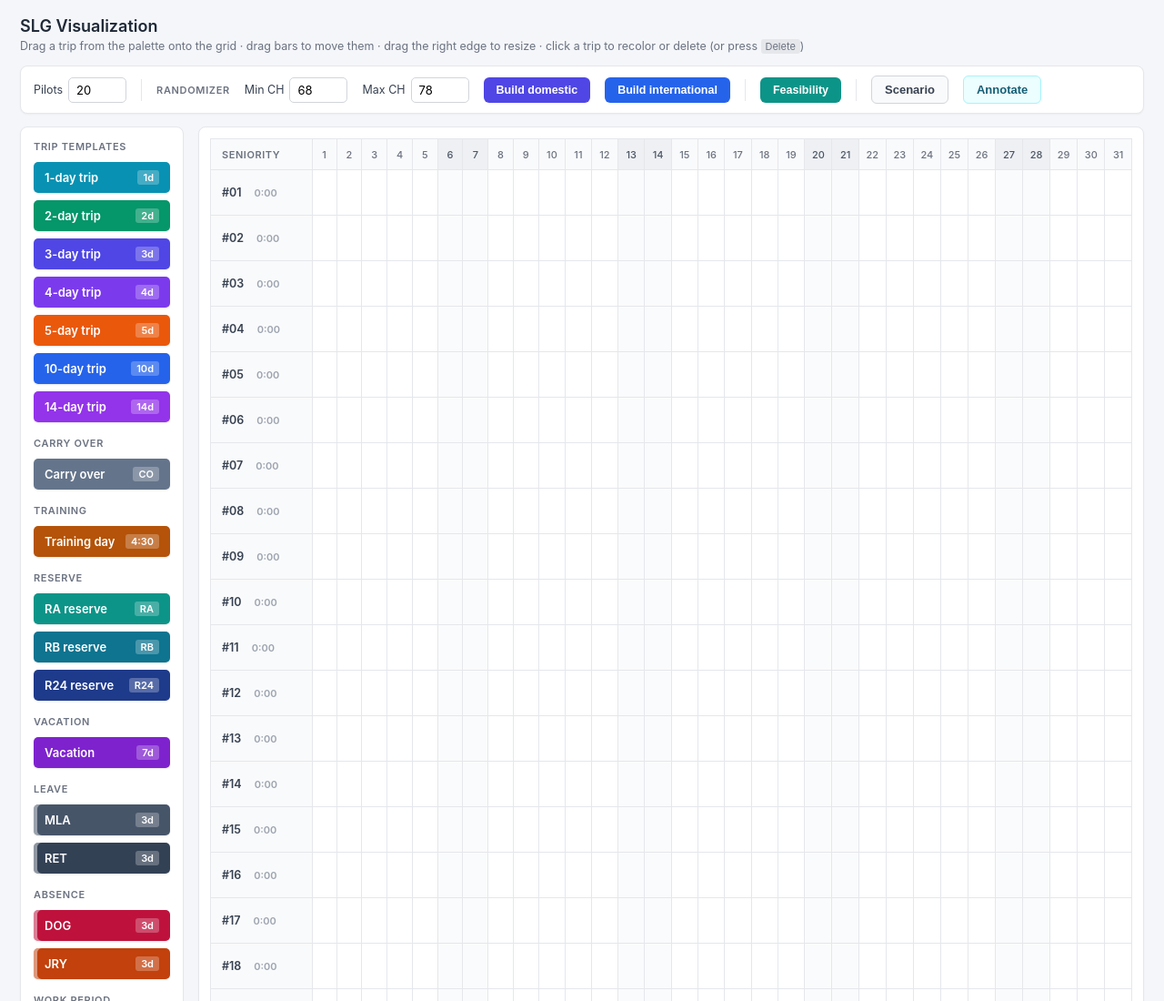
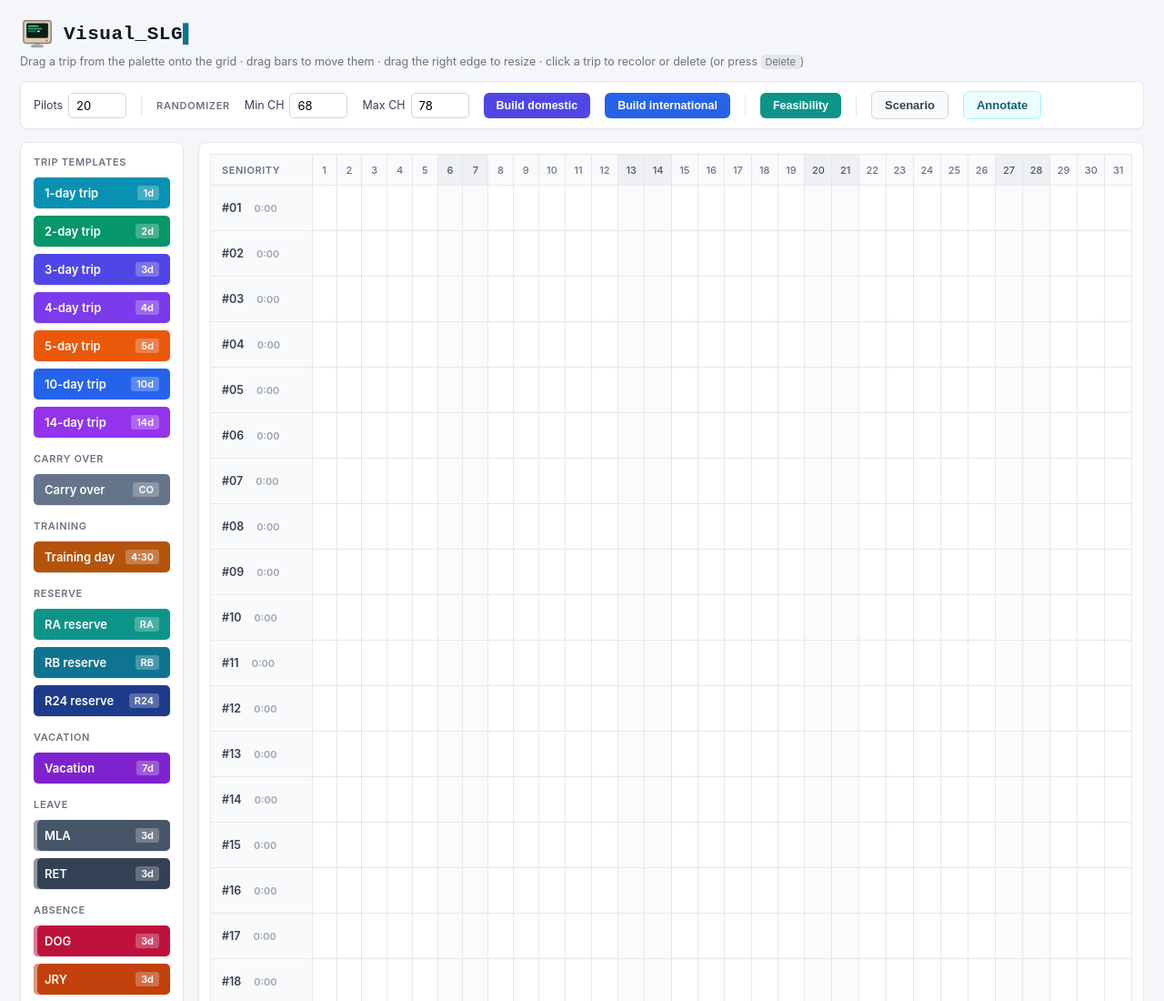
Before and after one commit to JetUpSet/FDX_SLGWG, a website with bundled scripts: page index.html in a window 1280 px wide. Shown: the top 1100 px of the page at 91% size. Built offline with nearby package versions, Linux system fonts and the light colour scheme.

Commit message:
feat: rebrand to Visual_SLG with retro CRT logo
- Rename app/title to Visual_SLG (a wink at Visual Basic)
- Add retro CRT monitor SVG logo, monospace wordmark, blinking cursor

```diff
--- a/index.html
+++ b/index.html
@@ -2,12 +2,25 @@
 <html lang="en">
 <head>
 <meta charset="UTF-8">
-<title>SLG Visualization</title>
+<title>Visual_SLG</title>
 <link rel="stylesheet" href="styles.css">
 </head>
 <body>
 <header>
-  <h1>SLG Visualization</h1>
+  <div class="brand">
+    <svg class="retro-logo" viewBox="0 0 40 40" width="40" height="40" xmlns="http://www.w3.org/2000/svg" aria-hidden="true">
+      <rect x="13" y="33" width="14" height="3" rx="1" fill="#9ca3af"/>
+      <rect x="17" y="29.5" width="6" height="4" fill="#b8b0a0"/>
+      <rect x="4" y="5" width="32" height="26" rx="3" fill="#d9cdb8" stroke="#8a8170" stroke-width="1.5"/>
+      <rect x="7.5" y="8" width="25" height="17" rx="1.5" fill="#0b1f17"/>
+      <rect x="9.5" y="10.5" width="12" height="1.6" fill="#34d399"/>
+      <rect x="9.5" y="13.5" width="16" height="1.6" fill="#34d399" opacity="0.8"/>
+      <rect x="9.5" y="16.5" width="9" height="1.6" fill="#34d399" opacity="0.6"/>
+      <rect x="20" y="16.5" width="3" height="1.6" fill="#a7f3d0"/>
+      <circle cx="31" cy="28" r="1.2" fill="#ef4444"/>
+    </svg>
+    <h1>Visual_SLG<span class="cursor">▌</span></h1>
+  </div>
   <div class="subtitle">
     Drag a trip from the palette onto the grid &middot; drag bars to move them &middot;
     drag the right edge to resize &middot; click a trip to recolor or delete
--- a/styles.css
+++ b/styles.css
@@ -7,7 +7,15 @@
     color: #1f2937;
   }
   header { margin-bottom: 14px; }
-  h1 { font-size: 18px; margin: 0 0 4px 0; font-weight: 600; }
+  .brand { display: flex; align-items: center; gap: 10px; margin-bottom: 4px; }
+  .retro-logo { width: 38px; height: 38px; flex: none; }
+  h1 {
+    font-size: 21px; margin: 0; font-weight: 700;
+    font-family: 'Courier New', ui-monospace, monospace; letter-spacing: 0.5px;
+    color: #111827;
+  }
+  h1 .cursor { color: #0e7490; animation: blink 1.05s step-end infinite; }
+  @keyframes blink { 50% { opacity: 0; } }
   .subtitle { font-size: 12.5px; color: #6b7280; }
   .subtitle kbd {
     background: #e5e7eb; border-radius: 3px; padding: 1px 5px;
```
